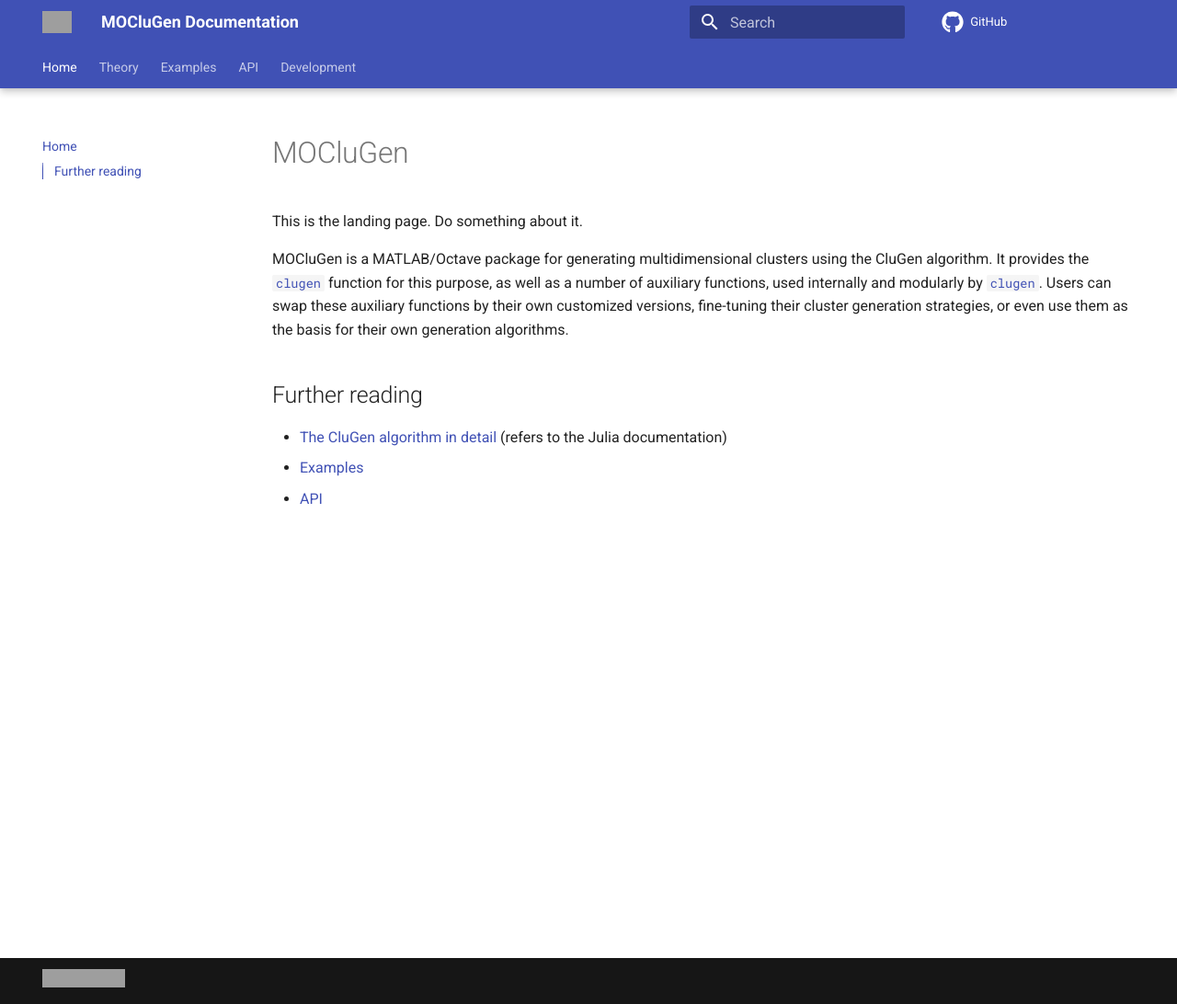
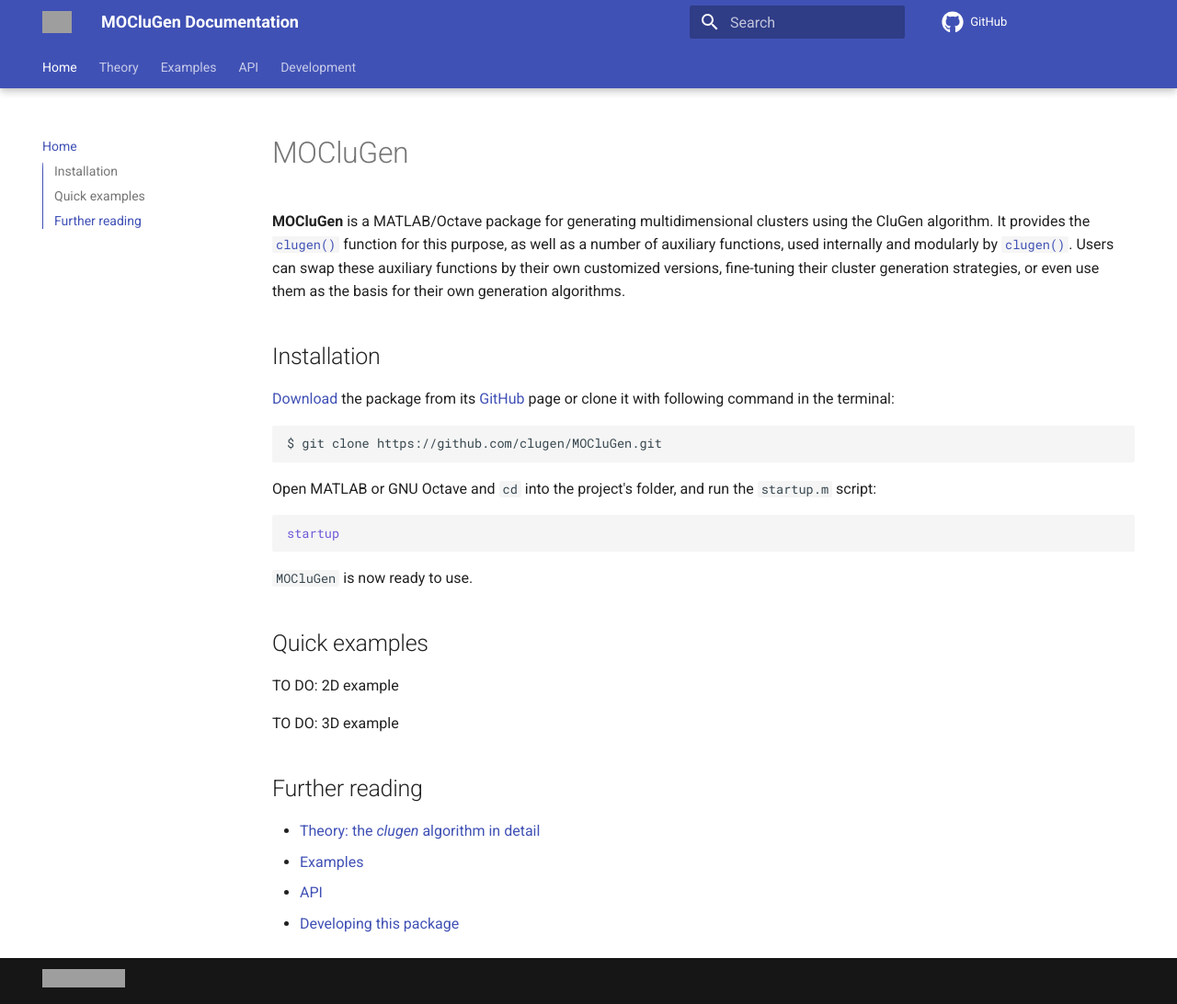
Before and after one commit to clugen/MOCluGen, an MkDocs documentation site: the page built from docs/docs/index.md, in a window 1280 px wide and 1092 px high. Shown: the whole window at 92% size. Built offline with MkDocs 1.6.1 and Material for MkDocs 9.7.7, drawn with Linux system fonts in a browser that asks for light colours; comment, search, counter and statistics services are not loaded; grey boxes are pictures that could not be loaded.

Commit message:
Docs: improve Home, still missing quick examples (wip)

````diff
--- a/docs/docs/index.md
+++ b/docs/docs/index.md
@@ -1,17 +1,40 @@
 # MOCluGen
 
-This is the landing page. Do something about it.
+**MOCluGen** is a MATLAB/Octave package for generating multidimensional clusters
+using the CluGen algorithm. It provides the [`clugen()`](api/clugen) function
+for this purpose, as well as a number of auxiliary functions, used internally
+and modularly by [`clugen()`](api/clugen). Users can swap these auxiliary
+functions by their own customized versions, fine-tuning their cluster generation
+strategies, or even use them as the basis for their own generation algorithms.
 
-MOCluGen is a MATLAB/Octave package for generating multidimensional clusters
-using the CluGen algorithm. It provides the [`clugen`](api/clugen) function for
-this purpose, as well as a number of auxiliary functions, used internally and
-modularly by [`clugen`](api/clugen). Users can swap these auxiliary functions by
-their own customized versions, fine-tuning their cluster generation strategies,
-or even use them as the basis for their own generation algorithms.
+## Installation
+
+[Download](https://github.com/clugen/MOCluGen/archive/refs/heads/master.zip) the
+package from its [GitHub](https://github.com/clugen/MOCluGen/) page or clone it
+with following command in the terminal:
+
+```text
+$ git clone https://github.com/clugen/MOCluGen.git
+```
+
+Open MATLAB or GNU Octave and `cd` into the project's folder, and run the
+`startup.m` script:
+
+```matlab
+startup
+```
+
+`MOCluGen` is now ready to use.
+
+## Quick examples
+
+TO DO: 2D example
+
+TO DO: 3D example
 
 ## Further reading
 
-* [The CluGen algorithm in detail](https://clugen.github.io/CluGen.jl/theory/)
-  (refers to the Julia documentation)
+* [Theory: the _clugen_ algorithm in detail](theory)
 * [Examples](examples)
 * [API](api)
+* [Developing this package](dev)
````
